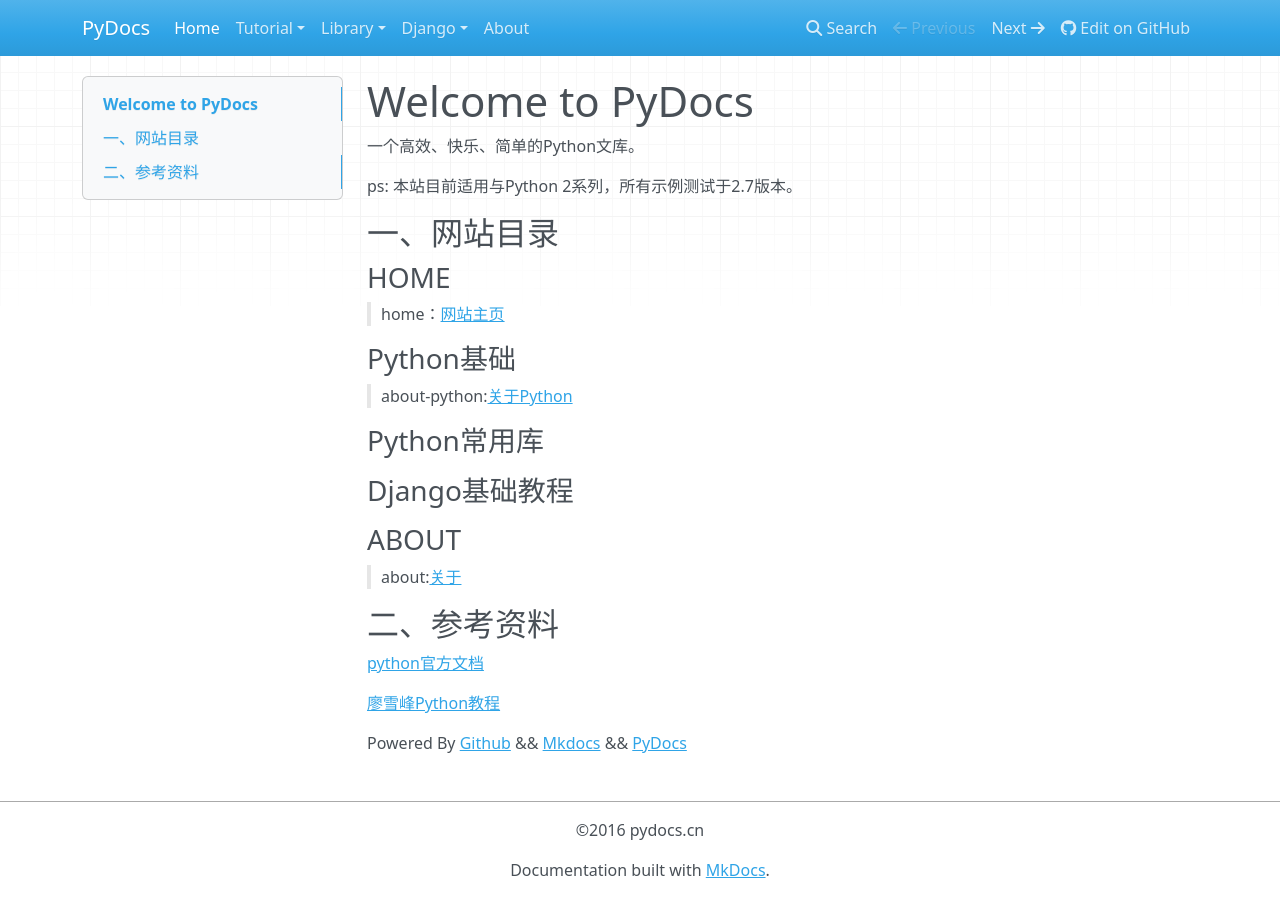
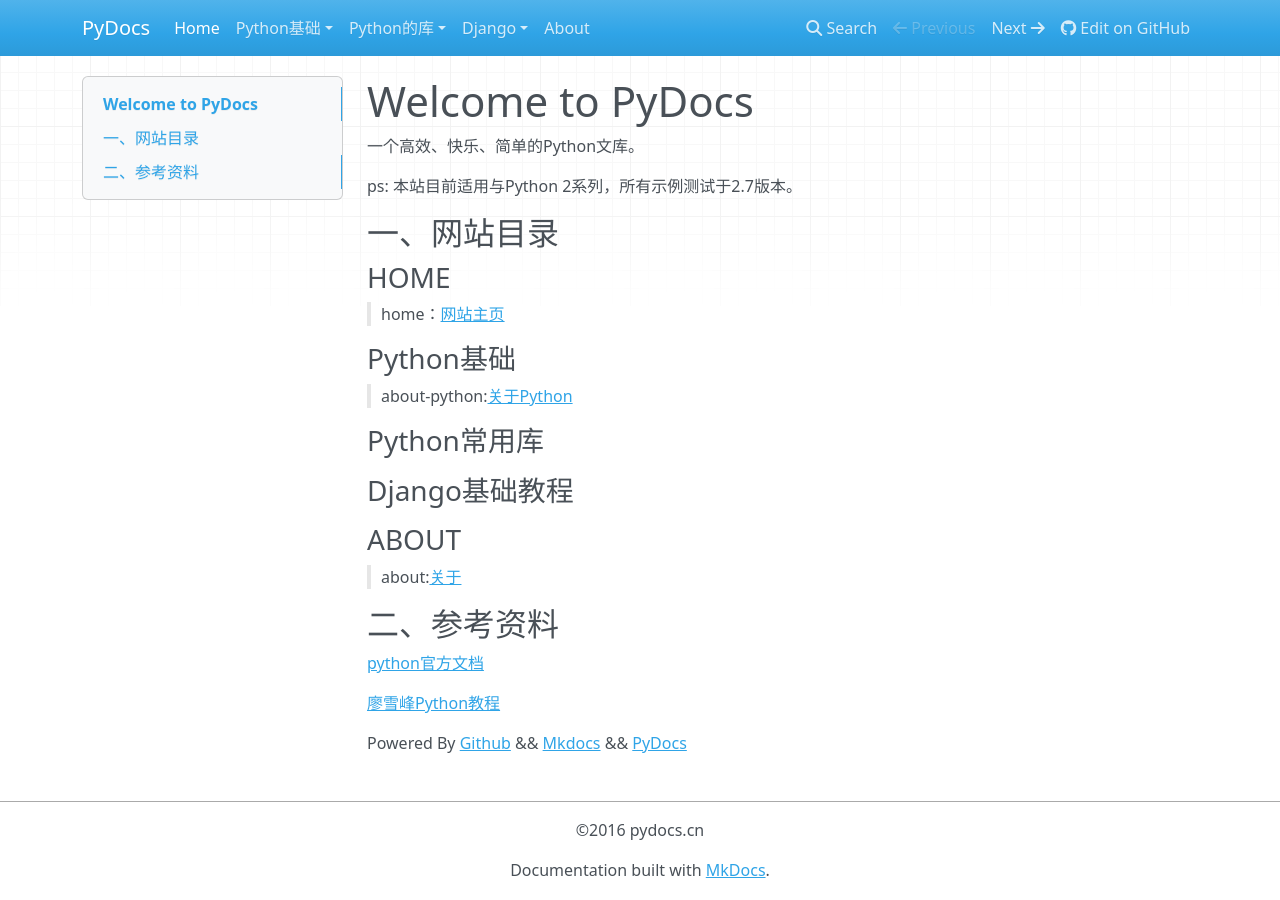
Before and after one commit to pierre94/PyDocs, an MkDocs documentation site: the page built from docs/index.md, in a window 1280 px wide. Built offline with MkDocs 1.6.1, drawn with Linux system fonts in a browser that asks for light colours; nearby versions of some CDN libraries; old or Windows-style settings are respelled for this version of MkDocs; part of the change alters nothing that is shown.

Commit message:
update about.md

```diff
--- a/mkdocs.yml
+++ b/mkdocs.yml
@@ -1,12 +1,12 @@
 site_name: PyDocs
 pages:
 - Home: index.md
-- Tutorial:
-  - Tutorial: Tutorial/about-python.md
-- Library:
-  - Library: Library/about-library.md
+- Python基础:
+  - 关于Python: Tutorial/about-python.md
+- Python的库:
+  - 关于库: Library/about-library.md
 - Django:
-  - Django: Django/about-django.md
+  - 关于Django: Django/about-django.md
 - About: about.md
 copyright: ©2016 pydocs.cn
 site_url: http://pydocs.cn
```
